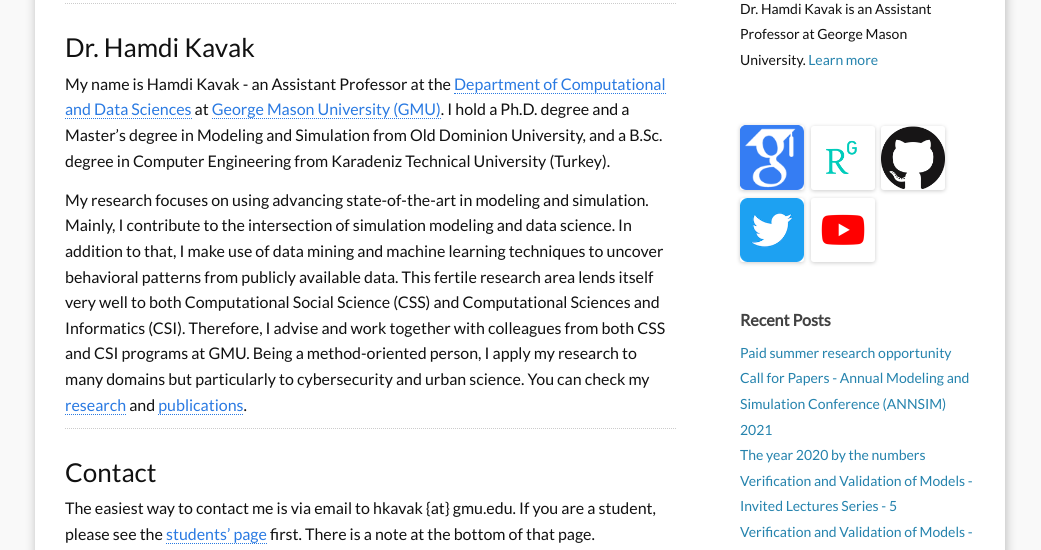
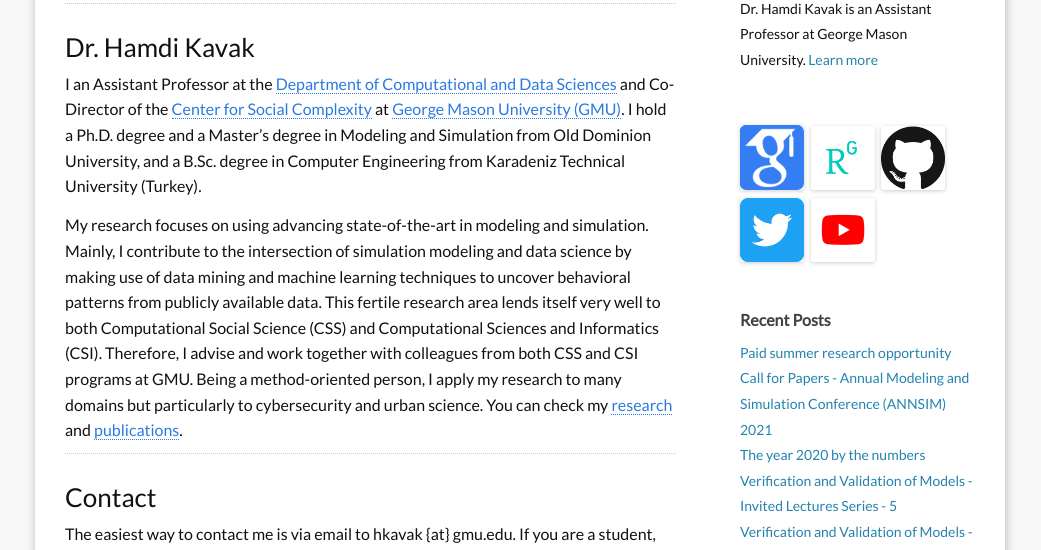
Before and after one commit to hamdikavak/hamdikavak.github.io, a Jekyll site: the page built from b_about.md, in a window 1280 px wide and 900 px high, cut to the strip 350-900 px from the top of the window. Shown: the whole strip, without its empty margins (120-1161 px from the left). Built offline with Jekyll 4.4.1, drawn with Linux system fonts in a browser that asks for light colours; nearby versions of some CDN libraries.

Commit message:
Center co-director

```diff
--- a/b_about.md
+++ b/b_about.md
@@ -10,9 +10,9 @@ I maintain this website as a platform to disseminate my academic efforts as well
 ---
 
 ### Dr. Hamdi Kavak
-My name is Hamdi Kavak - an Assistant Professor at the [Department of Computational and Data Sciences](https://science.gmu.edu/academics/departments-units/computational-data-sciences) at [George Mason University (GMU)](https://www.gmu.edu). I hold a Ph.D. degree and a Master's degree in Modeling and Simulation from Old Dominion University, and a B.Sc. degree in Computer Engineering from Karadeniz Technical University (Turkey).
+I an Assistant Professor at the [Department of Computational and Data Sciences](https://science.gmu.edu/academics/departments-units/computational-data-sciences) and Co-Director of the [Center for Social Complexity](https://socialcomplexity.gmu.edu/) at [George Mason University (GMU)](https://www.gmu.edu). I hold a Ph.D. degree and a Master's degree in Modeling and Simulation from Old Dominion University, and a B.Sc. degree in Computer Engineering from Karadeniz Technical University (Turkey).
 
-My research focuses on using advancing state-of-the-art in modeling and simulation. Mainly, I contribute to the intersection of simulation modeling and data science. In addition to that, I  make use of data mining and machine learning techniques to uncover behavioral patterns from publicly available data. This fertile research area lends itself very well to both Computational Social Science (CSS) and Computational Sciences and Informatics (CSI). Therefore, I advise and work together with colleagues from both CSS and CSI programs at GMU. Being a method-oriented person, I apply my research to many domains but particularly to cybersecurity and urban science. You can check my [research]({{ site.baseurl }}/research/) and [publications]({{ site.baseurl }}/publications/).
+My research focuses on using advancing state-of-the-art in modeling and simulation. Mainly, I contribute to the intersection of simulation modeling and data science by making use of data mining and machine learning techniques to uncover behavioral patterns from publicly available data. This fertile research area lends itself very well to both Computational Social Science (CSS) and Computational Sciences and Informatics (CSI). Therefore, I advise and work together with colleagues from both CSS and CSI programs at GMU. Being a method-oriented person, I apply my research to many domains but particularly to cybersecurity and urban science. You can check my [research]({{ site.baseurl }}/research/) and [publications]({{ site.baseurl }}/publications/).
 
 ---
 
```
